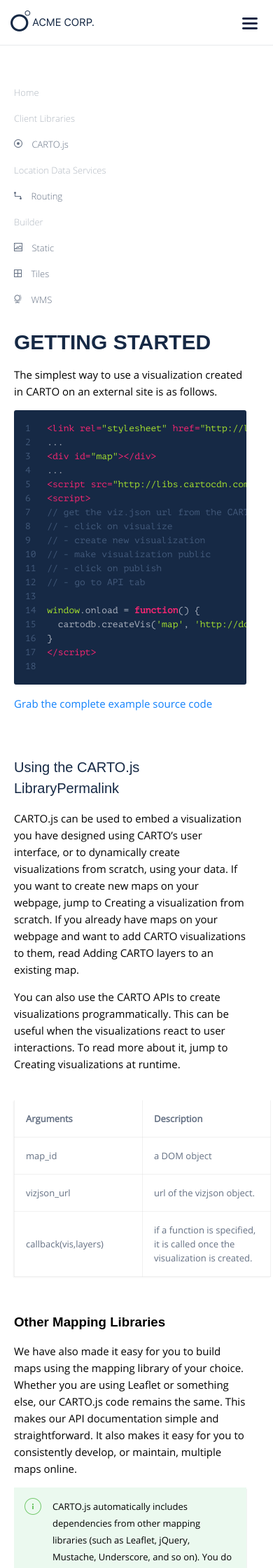
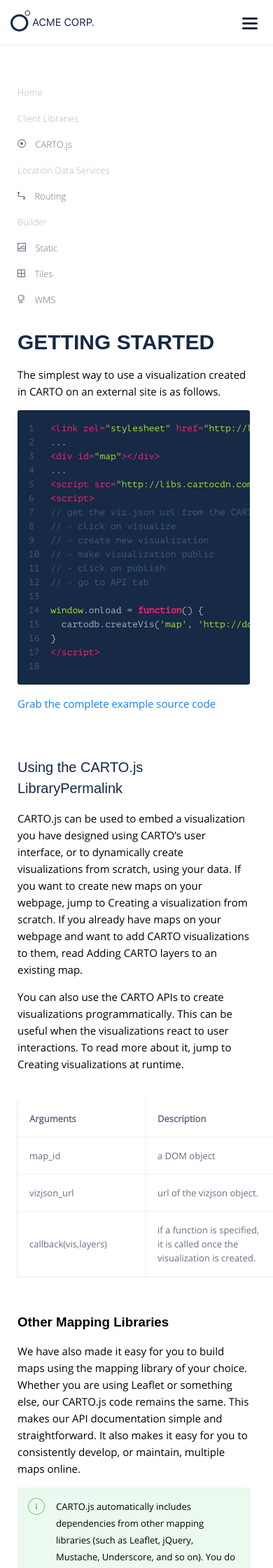
Before and after one commit to claramorrondo/claramorrondo.github.io, a Jekyll site: the page built from cartojs-gettingstarted.md, in a window 390 px wide. Shown: the top 2240 px of the page at 70% size. Built offline with Jekyll 4.4.1, drawn with Linux system fonts in a browser that asks for light colours; some web fonts are replaced.

Commit message:
Design fixes

```diff
--- a/_sass/_media.scss
+++ b/_sass/_media.scss
@@ -48,8 +48,8 @@
     .main-section,
     .sidebar {
       width: 85% !important;
-      padding-left: 20px;
-      padding-right: 20px;
+      padding-left: 25px;
+      padding-right: 25px;
 
       .submenu {
         display: none;
```
